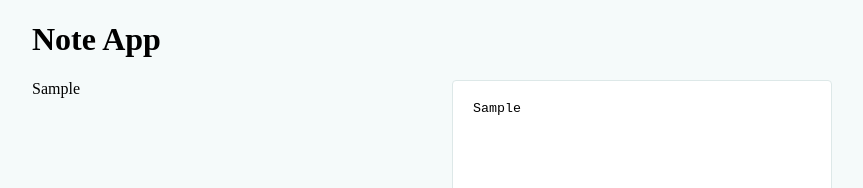
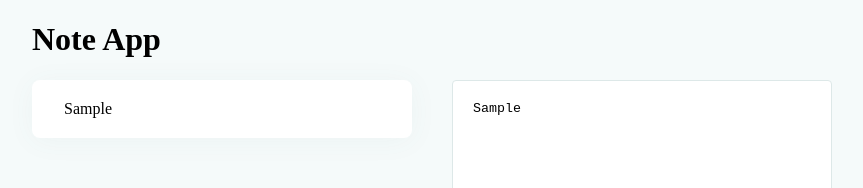
Before and after one commit to mami-inuzuka/vue_note_spa, a Vue app: page / in a window 1280 px wide. Both pictures are taken after typing "Sample" into the empty fields and a click on the button "新規追加". Shown: the top 188 px of the page, without its empty margins (208-1071 px from the left). Built offline with nearby package versions, Linux system fonts and the light colour scheme.

Commit message:
メモリストのスタイルを調整

```diff
--- a/src/assets/scss/style.scss
+++ b/src/assets/scss/style.scss
@@ -54,3 +54,16 @@ textarea {
     margin: 0 auto;
   }
 }
+
+.note__list {
+  background-color: $white;
+  padding: 20px 32px;
+  border-radius: 8px;
+  margin-bottom: 16px;
+  box-shadow: 0px 3px 28px rgba(79, 119, 121, 0.05);
+  transition: all 0.3s ease;
+  &:hover {
+    cursor: pointer;
+    box-shadow: 0px 20px 28px rgb(79 119 121 / 5%);
+  }
+}
```
